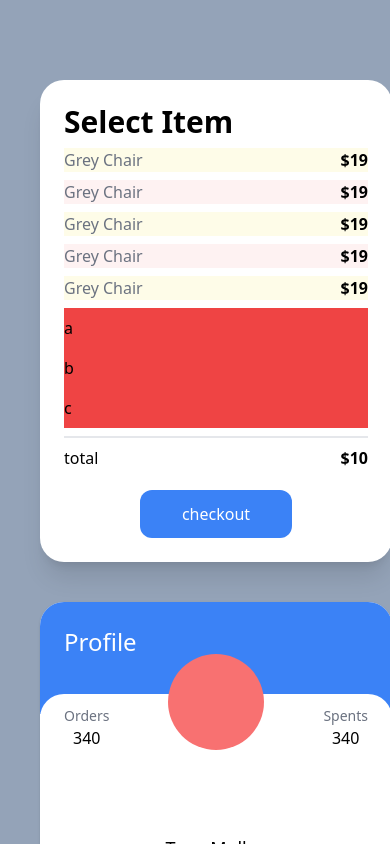
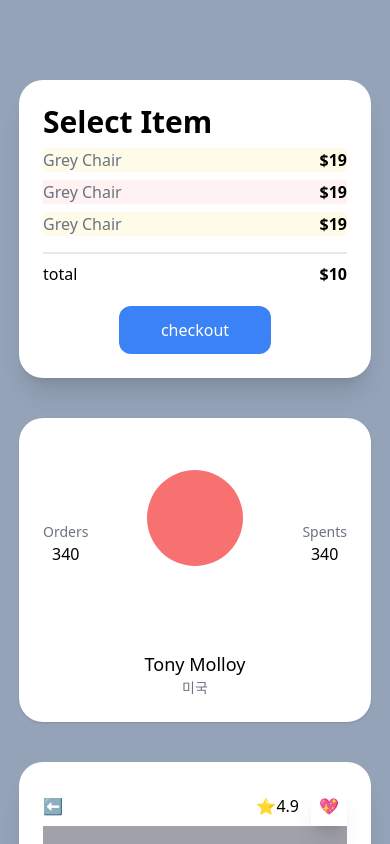
Before and after one commit to hyeyum0312/carrot-market, a Next.js app in the folder carrot-market/: page / in a window 390 px wide. Shown: the top 844 px of the page. Built offline with nearby package versions, Linux system fonts and the light colour scheme.

Commit message:
반응형 sm,lg,xl,2xl,portrait,landscape

```diff
--- a/carrot-market/pages/index.tsx
+++ b/carrot-market/pages/index.tsx
@@ -2,22 +2,22 @@
 
 const Home: NextPage = () => {
   return (
-    <div className="bg-slate-400 py-20 px-10 grid gap-10 min-h-screen">
-      <div className="bg-white p-6 rounded-3xl shadow-xl">
+    <div className="bg-slate-400 place-content-center py-20 px-10 grid gap-10 lg:grid-cols-2 xl:grid-cols-3 min-h-screen">
+      <div className="bg-white p-6 rounded-3xl flex flex-col justify-between shadow-xl sm:bg-red-400 sm:hover:text-red-500 md:bg-yellow-500 lg:bg-indigo-400 xl:bg-blue-200 2xl:bg-amber-600">
           <span className="font-semibold text-3xl">Select Item</span>
           <ul>
-              {[1,2,3,4,5].map((i)=>(
+              {[1,2,3].map((i)=>(
                 <div key={i} className="flex justify-between my-2 odd:bg-yellow-50 even:bg-red-50">
                     <span className="text-gray-500">Grey Chair</span>
                     <span className="font-semibold">$19</span>
                 </div>
               ))}
           </ul>
-          <ul>
-              {['a','b','c',''].map((c,i)=>(
-                  <li className="bg-red-500 py-2 empty:hidden" key={i}>{c}</li>
-              ))}
-          </ul>
+          {/*<ul>*/}
+          {/*    {['a','b','c',''].map((c,i)=>(*/}
+          {/*        <li className="bg-red-500 py-2 empty:hidden" key={i}>{c}</li>*/}
+          {/*    ))}*/}
+          {/*</ul>*/}
           <div className="mt-2 pt-2 border-t-2 flex justify-between">
               <span>total</span>
               <span className="font-semibold">$10</span>
@@ -29,7 +29,7 @@
       </div>
 
       <div className="bg-white overflow-hidden rounded-3xl shadow group">
-          <div className="bg-blue-500 p-6 pb-14">
+          <div className=" p-6 pb-14 xl:pb-40">
               <span className="text-white text-2xl">Profile</span>
           </div>
           <div className="rounded-3xl p-6 bg-white relative -top-5">
@@ -50,7 +50,9 @@
               </div>
           </div>
       </div>
-      <div className="bg-white p-6 rounded-3xl shadow">
+
+
+      <div className="bg-white p-6 rounded-3xl shadow-xl lg:col-span-2 xl:col-span-1">
           <div className="flex mn-5 justify-between items-center">
               <span>⬅️</span>
               <div className="space-x-3 flex items-center">
@@ -80,7 +82,15 @@
               <button className="bg-blue-500 text-center text-white text-xl py-2 px-5">Add to cart</button>
           </div>
       </div>
-      <div className="bg-white p-6 rounded-3xl shadow">
+
+
+
+
+
+
+
+
+        <div className="bg-white p-6 rounded-3xl shadow">
           <form className="flex flex-col space-y-2 bg-blue-500 p-5 focus-within::bg-blue-100">
               <input type="text" required placeholder="Username" className="required:border-2 border-yellow-500 placeholder-shown:bg-teal-500 placeholder:text-red-500 valid:bg-teal-500"/>
               <input type="password" required placeholder="password" className="invalid:bg-red-500"/>
```
